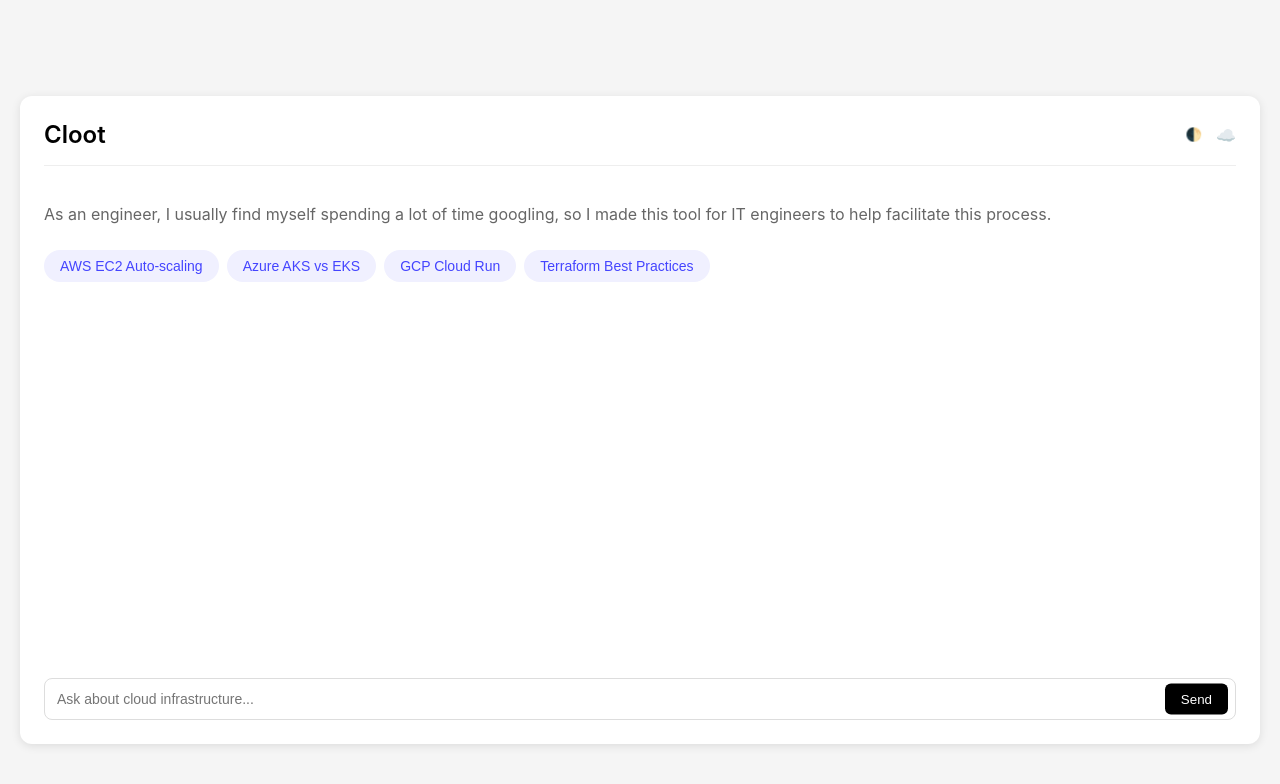
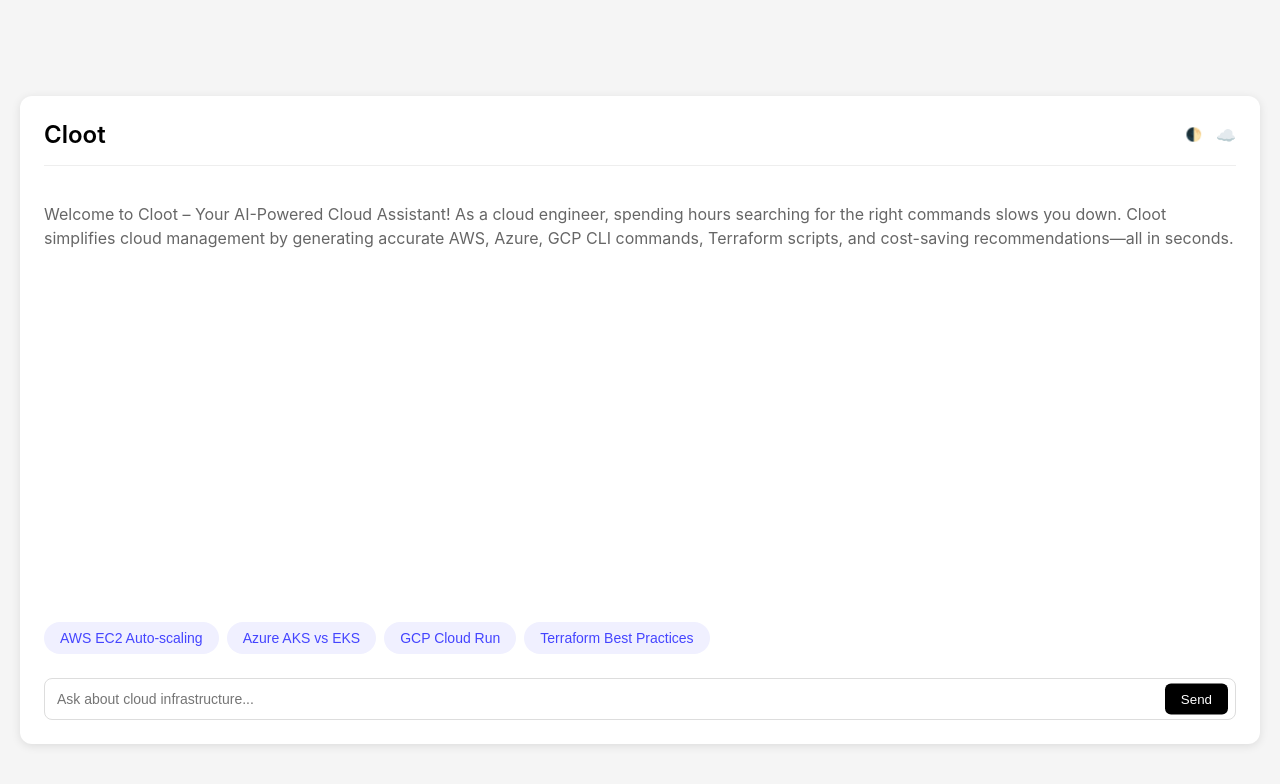
Before and after one commit to cloudcwfranck/cloot, a Flask app: page / in a window 1280 px wide. Shown: the top 784 px of the page. Run offline with Flask 3, Linux system fonts and the light colour scheme; parts of the project's set-up code (start-up, migrations or seed data) failed here and were passed over; some libraries are stand-ins or nearby versions.

Commit message:
Assistant checkpoint: Update intro text and reposition suggestions
Assistant generated file changes:
- templates/index.html: Update intro and move suggestions

---

User prompt:

Change the intro paragraph on top with this: Welcome to Cloot – Your AI-Powered Cloud Assistant!
As a cloud engineer, spending hours searching for the right commands slows you down. Cloot simplifies cloud management by generating accurate AWS, Azure, GCP CLI commands, Terraform scripts, and cost-saving recommendations—all in seconds. Also put the suggestions below the prompt input.

```diff
--- a/templates/index.html
+++ b/templates/index.html
@@ -183,8 +183,11 @@
         </div>
 
         <p class="description">
-            As an engineer, I usually find myself spending a lot of time googling, so I made this tool for IT engineers to help facilitate this process.
+            Welcome to Cloot – Your AI-Powered Cloud Assistant!
+            As a cloud engineer, spending hours searching for the right commands slows you down. Cloot simplifies cloud management by generating accurate AWS, Azure, GCP CLI commands, Terraform scripts, and cost-saving recommendations—all in seconds.
         </p>
+
+        <div class="response-area" id="responseArea"></div>
 
         <div class="suggestions">
             <button class="suggestion-pill" onclick="selectSuggestion('How does AWS EC2 auto-scaling work?')">AWS EC2 Auto-scaling</button>
@@ -192,8 +195,6 @@
             <button class="suggestion-pill" onclick="selectSuggestion('GCP Cloud Run setup')">GCP Cloud Run</button>
             <button class="suggestion-pill" onclick="selectSuggestion('Terraform best practices')">Terraform Best Practices</button>
         </div>
-
-        <div class="response-area" id="responseArea"></div>
 
         <form id="queryForm" onsubmit="return handleSubmit(event)">
             <div class="input-container">
```
